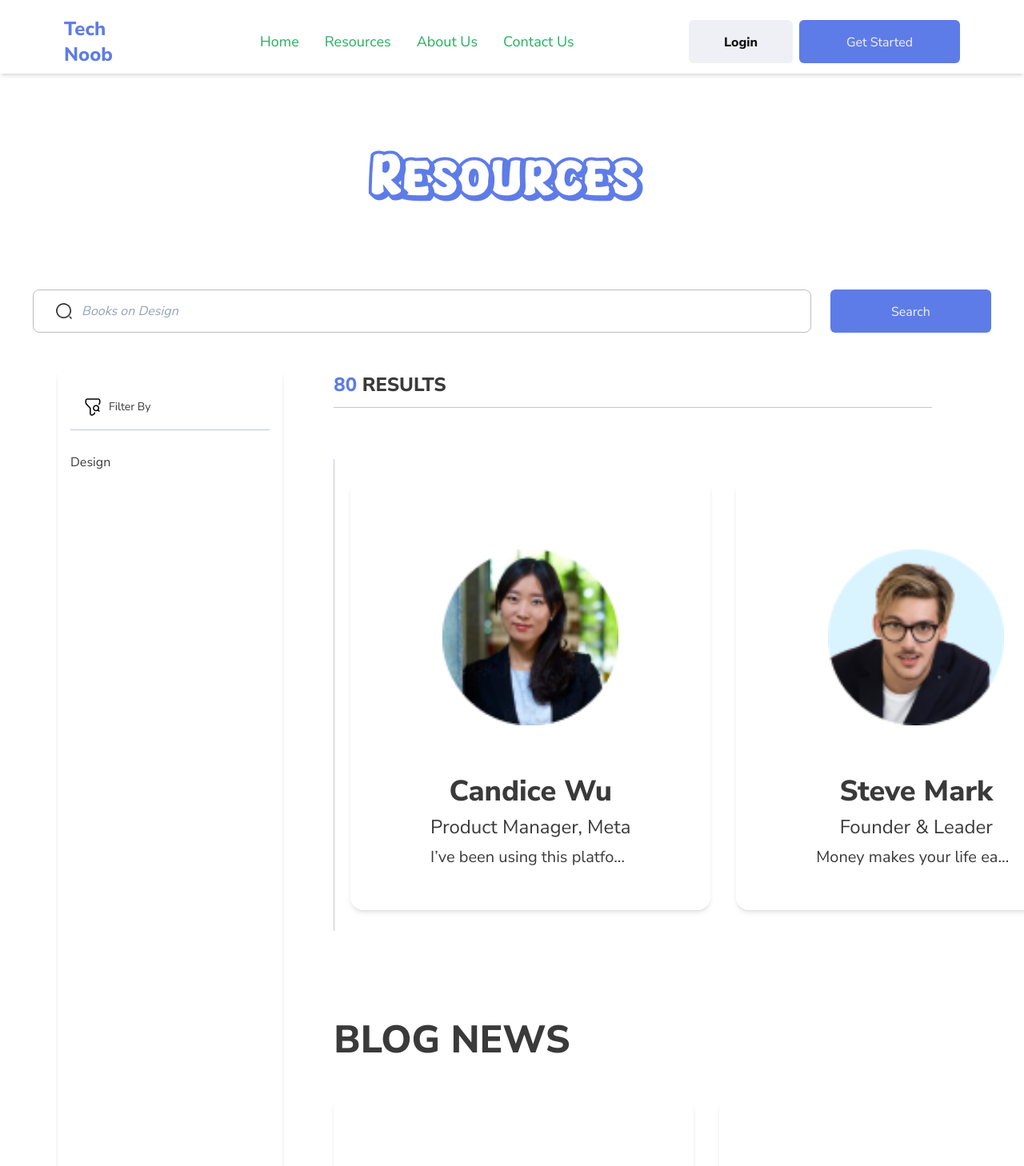
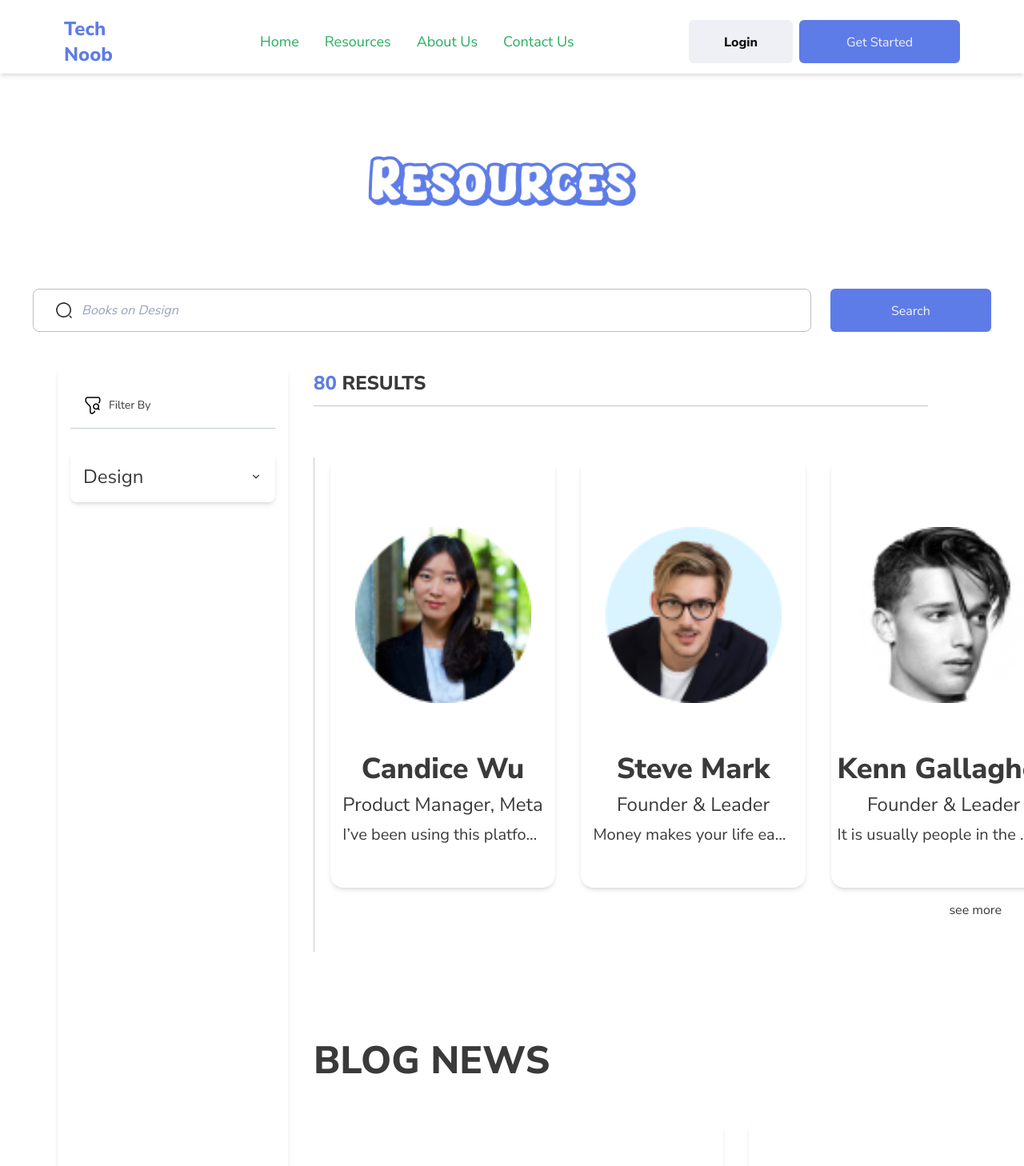
Before and after one commit to oluwatobiiloba/Technoob-Homebase, a React (Create React App) app in the folder Client/: page /Resources in a window 1280 px wide. Shown: the top 1458 px of the page at 80% size. Built offline with nearby package versions, Linux system fonts and the light colour scheme; a web font is replaced by a local one.

Commit message:
Revert "Revert "building and editing the Resources page""

```diff
--- a/Client/package.json
+++ b/Client/package.json
@@ -8,6 +8,7 @@
     "@testing-library/user-event": "^13.5.0",
     "react": "^18.2.0",
     "react-dom": "^18.2.0",
+    "react-icons": "^4.8.0",
     "react-router-dom": "^6.10.0",
     "react-scripts": "5.0.1",
     "web-vitals": "^2.1.4"
--- a/Client/src/pages/LandingPage/Resources/Resources.jsx
+++ b/Client/src/pages/LandingPage/Resources/Resources.jsx
@@ -3,7 +3,7 @@ import Page1 from './reasources_pages/Page1';
 
 const Resources = () => {
   return (
-    <div className='flex w-screen h-[2000px] justify-center items-start pt-[6rem] pb-[3rem]'>
+    <div className='flex w-screen h-auto mb-10 justify-center items-start pb-[3rem]'>
       <Page1/>
     </div>
   )
--- a/Client/src/pages/LandingPage/Resources/reasources_pages/Page1.jsx
+++ b/Client/src/pages/LandingPage/Resources/reasources_pages/Page1.jsx
@@ -1,26 +1,105 @@
-import React from 'react';
-import { Resources, SearchIcon, filtersearch } from '../../../../data/assets';
+import React, { useState } from 'react';
+import { Resources, SearchIcon, close, filtersearch } from '../../../../data/assets';
 import Button from '../../../../utility/button';
 import Card from '../../../../utility/Card';
 import { feedback } from '../../../../data/contact';
 
-const Page1 = () => {
-  return (
-    <div className='flex flex-col w-full justify-start items-start sm:justify-center sm:items-center'>
+import {RiArrowDownSLine} from 'react-icons/ri'
 
 
-        <div className='mb-[6rem] w-[360px] h-[77px]'>
-            <img src={Resources} alt="HeaderImage" className='object-contain' />
+const Page1 = () => {
+
+    const [active, setActive] = useState(false);
+    const [togggle, setTogggle] = useState(false);
+    const [selected, setSelected] = useState('Design')
+
+
+
+
+    const Options = [
+        {
+        id: 1,
+        name:'Product Design'},
+        {
+            id:2,
+            name:'Graphics Design'
+        },
+        {
+            id:3,
+            name:'UX Design',
+        },
+        {
+            id:4,
+            name:'Interior Design',
+        },
+        {
+            id:5,
+            name:'Industrial Design'
+        }];
+
+  return (
+    <div className='flex flex-col w-full justify-start items-start sm:justify-center sm:items-center px-5 sm:px-0 pt-6 md:pt-24 relative'>
+
+
+        <div className='mb-5 sm:mb-[6rem] w-[360px] h-[77px] '>
+            <img src={Resources} alt="HeaderImage" className='object-contain w-[120px] h-[29px] md:w-[335px] md:h-[77px] ' />
         </div>
+                        <div className={`absolute shadow-sm right-0 mt-20 h-[470px] z-10 bg-white w-[85%] flex flex-col justify-start items-start ${togggle ? 'block' : 'hidden'} sm:hidden`}>
 
-        <div className=' w-full flex justify-center items-center mb-[3rem]'>
+                                <div className='flex justify-between items-center p-4 w-full'>
+                                    <div className='flex p-2'>
+                                    <img src={filtersearch} alt="icon" className='mr-3 w-6 h-6' />
+                                    <p className='text-sm font-normal'>Filter By</p>
+                                    </div>
+                                    <img src={close} alt="close" onClick={()=> setTogggle(false)} />
+                                </div>
 
-            <div className='w-[95%] flex flex-col sm:flex-row justify-center items-center h-[56px] gap-6 '>
+                                 <div className=' border-b-[0.5px] m-auto w-[95%] mt-6 border-[#C2C7D6] mb-7'/>
+
+                                 <div className='shadow-md rounded-lg  w-full p-2'>
+
+                            <div onClick={()=> setActive((prev) => !prev)} className='flex justify-between items-center p-2 cursor-pointer'>
+                                <h1 className='text-2xl'>{selected}</h1>
+                                <RiArrowDownSLine/>
+                            </div>
+
+
+                                <ul className={`${active ? 'block' : 'hidden'}`}>
+                                    {Options.map((option, i) => (
+                                        <li key={i} onClick={()=>{
+
+                                                setActive(false);
+                                                setSelected(option.name)
+                                                setTogggle(false)
+
+                                        }
+                                        }
+                                        className='text-sm p-3 pl-4 hover:bg-[#F0F4FE] rounded-md cursor-pointer'>
+                                            {option.name}
+                                            </li>
+                                    ))}
+                                </ul>
+                            </div>
+                        </div>
+
+        <div className=' w-full flex justify-start items-start md:justify-center md:items-center mb-[3rem]'>
+
+
+            <div className='w-[95%] flex flex-col sm:flex-row justify-start md:justify-center items-centers gap-6 '>
                 <div className='flex justify-start items-center border border-[#BDBDBD] sm:w-[80%] h-[54px] rounded-lg bg-transparent pl-7 '>
 
                 <img src={SearchIcon} alt="icon" className='h-5 w-5' />
 
                 <input type="text" placeholder='Books on Design' className='placeholder:italic placeholder:text-slate-400 focus:outline-none text-base w-full h-[100%] p-3 mr-2 focus:border-none focus:ring-[0] ' />
+
+
+                <img
+                    src={filtersearch}
+                    alt="icon"
+                    onClick={(e)=> {setTogggle((prev) => !prev)
+                    }}
+                    className='sm:hidden block mr-2 w-6 h-6' />
+
                 </div>
 
                 <div>
@@ -31,8 +110,8 @@ const Page1 = () => {
             </div>
         </div>
 
-        <div className='flex gap-[3rem] justify-between w-full ml-[9rem] '>
-            <div className='hidden xl:block sm:flex-[0.4]  h-[1513px] p-4  shadow-md'>
+        <div className='flex md:gap-[1rem] md:justify-between w-full md:ml-[9rem] '>
+            <div className='hidden xl:block sm:flex-[0.4]  h-[1470px] p-4  shadow-md'>
                 <div className='flex justify-start items-center p-4 '>
                     <img src={filtersearch} alt="icon" className='mr-2 w-6 h-6' />
                     <p className='text-sm font-normal'>Filter By</p>
@@ -40,47 +119,80 @@ const Page1 = () => {
 
                 <div className=' border-b-[0.5px] border-[#C2C7D6] mb-7'/>
 
-                <div>
-                    Design
+                <div className='shadow-md rounded-lg p-2'>
+
+                    <div onClick={()=> setActive((prev) => !prev)} className='flex justify-between items-center p-2 cursor-pointer'>
+                        <h1 className='text-2xl'>{selected}</h1>
+                        <RiArrowDownSLine/>
+                    </div>
+
+
+                    <ul className={`${active ? 'block' : 'hidden'}`}>
+                        {Options.map((option, i) => (
+                            <li key={i} onClick={()=>{
+
+                                    setActive(false);
+                                    setSelected(option.name)
+
+                            }
+                            }
+                            className='text-sm p-3 pl-4 hover:bg-[#F0F4FE] rounded-md cursor-pointer'>
+                                {option.name}
+                                </li>
+                        ))}
+                    </ul>
                 </div>
 
 
             </div>
 
 
-            <div className='flex-[1.5] pl-4 overflow-auto'>
-                <h1 className='text-2xl text-[#3A3A3A] font-semibold mb-3'><span className='text-[#5E7CE8]'>80</span> RESULTS </h1>
+            <div className='flex-[1.5] pl-4 overflow-hidden '>
+                <h1 className='text-2xl text-[#3A3A3A] font-semibold mb-3 '><span className='text-[#5E7CE8]'>80</span> RESULTS </h1>
 
 
-                <div className=' border-b-[0.5px] border-[#C2C7D6] mb-[4rem] w-[80%]'/>
+                <div className=' border-b-[0.5px] border-[#C2C7D6] mb-[4rem] w-[80%] '/>
 
 
-                <div className='border-l-[0.5px] border-[#C2C7D6] pl-5 flex mb-[7rem]'>
+                <div className='flex-col border-l-[0.5px] border-[#C2C7D6] pl-3 md:pl-5 flex mb-[7rem] overflow-auto relative '>
 
-                    {feedback.map((feeds, i) => (
 
-                        <div className='flex items-center mr-8 w-[460px] h-[590px]  '>
+                    <div className='flex mb-20'>
+                        {feedback.map((feeds, i) => (
+
+                        <div key={i} className='flex flex-row items-center mr-8 w-[230px] h-[300px] sm:w-[490px]  sm:h-[538px] '>
 
                             <Card titleText={feeds.name} photo={feeds.img} pText={feeds.content} subTitleText={feeds.title}/>
 
                         </div>
-                    ))}
+
+                        ))}
+                   </div>
+
+                   <div className='absolute mb-10 right-[100px] bottom-0'>
+                        <a className='hidden md:block' href="/resources">see more</a>
+                    </div>
+
+
+
+
+
 
                 </div>
 
 
-                <div className='flex flex-col '>
+                <div className='flex flex-col w-full '>
 
                      <div className='flex'>
 
                         <h1 className='text-5xl font-extrabold mb-[3rem]'>BLOG NEWS</h1>
                     </div>
 
-                    <div className='flex'  >
+                    <div className='flex flex-col md:flex-row md:overflow-auto'  >
 
                         {feedback.map((feeds, i) => (
 
-                            <div className='flex flex-col mr-8 w-[460px] h-[590px] '>
+                            <div key={i} className='flex flex-col mb-10 mr-8 w-[330px] h-[340px] sm:min-w-[512px] sm:h-[538px] '>
 
                                 <Card titleText={feeds.name} photo={feeds.img} pText={feeds.content} subTitleText={feeds.title}/>
 
--- a/Client/src/utility/Card.jsx
+++ b/Client/src/utility/Card.jsx
@@ -2,17 +2,17 @@ import React from 'react'
 
 const Card = ({photo, titleText, subTitleText, pText}) => {
   return (
-    <div className='sm:w-[450px] sm:h-[538px] flex flex-col justify-center items-center rounded-2xl shadow-md '>
+    <div className='w-full h-full flex flex-col justify-center items-center rounded-2xl shadow-md '>
         <div className='flex flex-col w-full h-full justify-center items-center  pb-5'>
 
             <div className='flex justify-center items-center w-[230px] h-[330px] mb-2'>
-                <img src={photo} alt={titleText} className='w-[220px] h-[330px] object-contain ' />
+                <img src={photo} alt={titleText} className='w-[210px] h-[169px] md:w-[220px] md:h-[330px] object-contain ' />
             </div>
 
             <div className='text-center flex flex-col gap-2'>
-                <h1 className='text-4xl font-semibold'>{titleText}</h1>
-                <h2 className='text-2xl font-normal'>{subTitleText}</h2>
-                <p className='text-xl font-normal truncate w-[250px]'>{pText}</p>
+                <h1 className='text-lg sm:text-4xl font-semibold'>{titleText}</h1>
+                <h2 className='text-xs sm:text-2xl font-normal'>{subTitleText}</h2>
+                <p className='text-[10.24px] text-xl font-normal truncate w-[180px] sm:w-[250px]'>{pText}</p>
             </div>
 
         </div>
```
Also changed, not shown: 1 other file (tests, documents, lock files or other folders).
